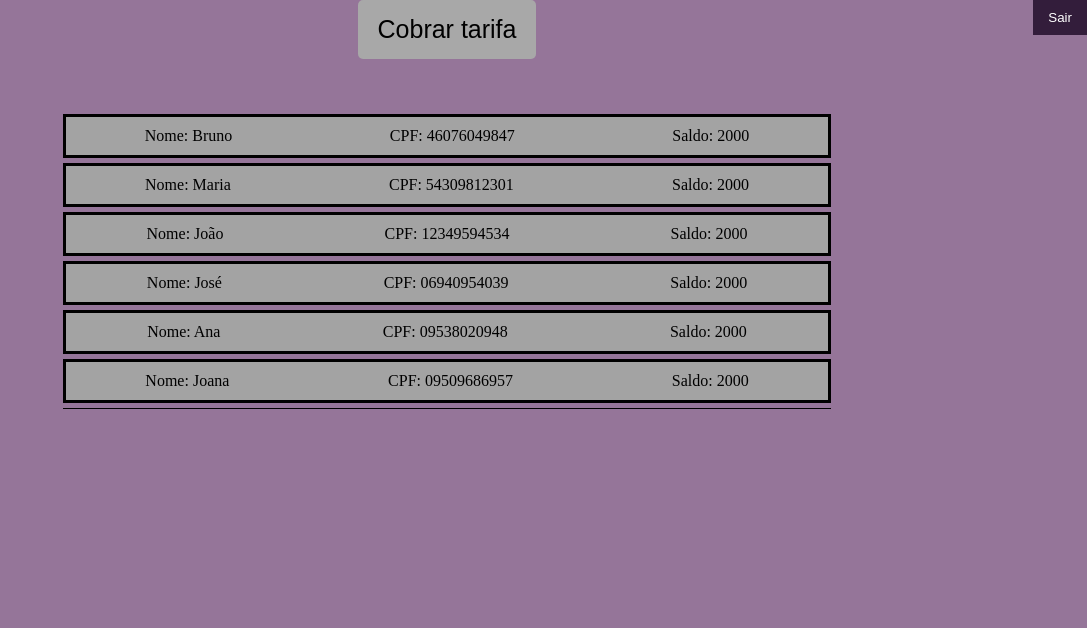
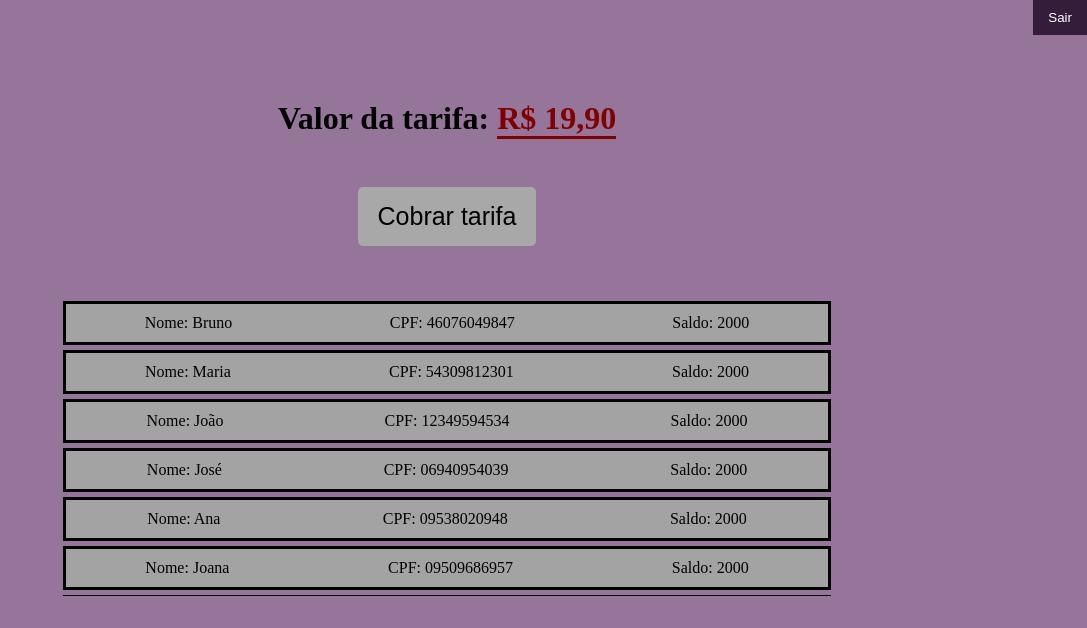
Before and after one commit to BrunoUbm/FluxoBancario, a Vue app: page /tarifa in a window 1280 px wide. Shown: the top 628 px of the page, without its empty margins (193-1280 px from the left). Built offline with nearby package versions, Linux system fonts and the light colour scheme; data requests are answered from the project's data file.

Commit message:
include tariff

```diff
--- a/src/views/CobrarTarifa.vue
+++ b/src/views/CobrarTarifa.vue
@@ -2,7 +2,7 @@
     <div>
         <button class="sair" @click="Sair">Sair</button>
         <div class="main">
-            <!-- <h1>Valor da tarifa: <strong>R$ 19,90</strong></h1> -->
+            <h1>Valor da tarifa: <strong>R$ 19,90</strong></h1>
             <button class="btn" @click="CobrarTarifa">Cobrar tarifa</button>
             <ListarContas />
         </div>
```
